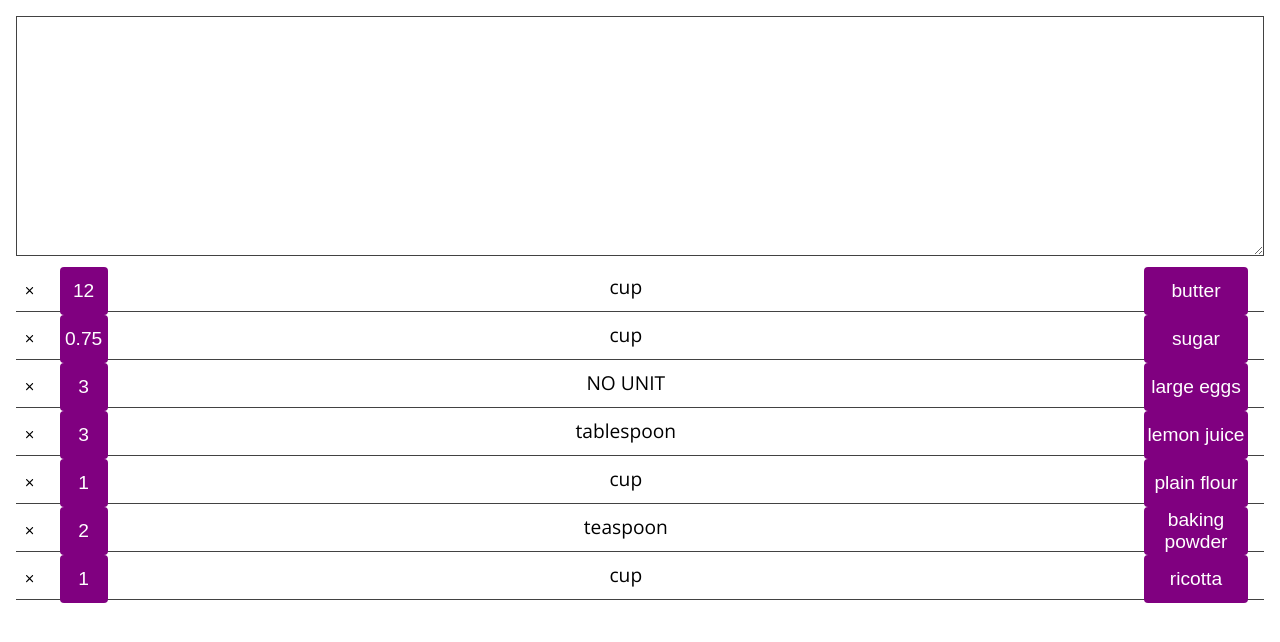
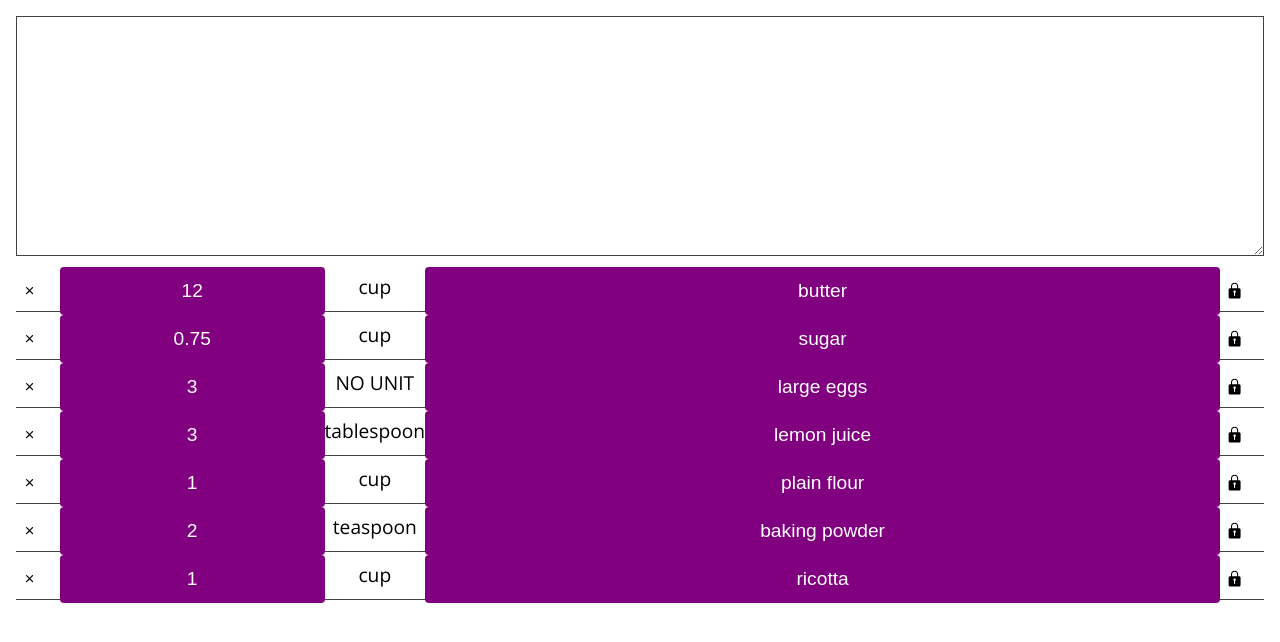
Before and after one commit to Rachanastasia/sliced, a Next.js app in the folder client/: page / in a window 1280 px wide. Shown: the top 642 px of the page. Built offline with nearby package versions, Linux system fonts and the light colour scheme.

Commit message:
adds lock icon

```diff
--- a/client/components/Ingredient.js
+++ b/client/components/Ingredient.js
@@ -1,6 +1,6 @@
 import { forwardRef, useRef } from 'react'
 
-import { ButtonToInput, Dropdown, CloseButton } from './elements'
+import { ButtonToInput, Dropdown, IconButton } from './elements'
 
 import styles from '../styles/modules/Recipe.module.css'
 
@@ -27,7 +27,7 @@ export const Ingredient = forwardRef(function IngredientItem(
   return (
     <li className={styles.ingredient}>
       <div className={styles.close_wrapper}>
-        <CloseButton onClick={handleDeleteIngredient} />
+        <IconButton type="close" onClick={handleDeleteIngredient} />
       </div>
       <div className={styles.ingredient_content}>
         <ButtonToInput
@@ -39,6 +39,7 @@ export const Ingredient = forwardRef(function IngredientItem(
         />
         <Dropdown unit={ingredient.unit} />
         <ButtonToInput text={ingredient.ingredient} ref={ingredientRef} />
+        <IconButton type="lock" disabled />
       </div>
     </li>
   )
--- a/client/components/elements/CloseButton.js
+++ /dev/null
@@ -1,10 +0,0 @@
-import { IoIosClose } from 'react-icons/io'
-import styles from '../../styles/modules/CloseButton.module.css'
-
-export function CloseButton({ onClick }) {
-  return (
-    <button onClick={onClick} className={styles.button}>
-      <IoIosClose />
-    </button>
-  )
-}
--- a/client/components/elements/Dropdown.js
+++ b/client/components/elements/Dropdown.js
@@ -1,10 +1,6 @@
 import styles from '../../styles/modules/ButtonToInput.module.css'
 
 export function Dropdown({ unit }) {
-  // This component should display a dropdown menu
-  // It takes in options for a unit adjustment
-  // For now, it just displays the unit
-
   return (
     <div className={styles.dropdown_wrapper}>
       <p>{unit?.name ?? 'NO UNIT'}</p>
--- /dev/null
+++ b/client/components/elements/IconButton.js
@@ -0,0 +1,17 @@
+import { IoIosClose, IoIosLock, IoIosUnlock } from 'react-icons/io'
+import styles from '../../styles/modules/CloseButton.module.css'
+
+export function IconButton({ type, onClick, disabled = false }) {
+  const types = {
+    close: IoIosClose,
+    lock: IoIosLock,
+    unlock: IoIosUnlock
+  }
+
+  const Icon = types[type]
+  return (
+    <button onClick={onClick} className={styles.button} disabled={disabled}>
+      <Icon />
+    </button>
+  )
+}
--- a/client/components/elements/Input.js
+++ b/client/components/elements/Input.js
@@ -1,6 +1,5 @@
 import { forwardRef } from 'react'
 
 export const Input = forwardRef(function Input({ text, onBlur }, ref) {
-  console.log('THIS IS MY REF', ref.current?.value)
   return <input ref={ref} placeholder={text} onBlur={onBlur} autoFocus />
 })
--- a/client/components/elements/index.js
+++ b/client/components/elements/index.js
@@ -2,4 +2,4 @@ export * from './ButtonToInput'
 export * from './Dropdown'
 export * from './Button'
 export * from './Textarea'
-export * from './CloseButton'
+export * from './IconButton'
--- a/client/styles/modules/ButtonToInput.module.css
+++ b/client/styles/modules/ButtonToInput.module.css
@@ -5,17 +5,21 @@
 }
 
 .label_input {
+  flex: 3;
   width: 6.5rem;
   text-align: center;
 }
 
 .label_input:first-of-type {
+  flex: 1;
   width: 3rem;
 }
 
 .dropdown_wrapper {
-  flex: 2;
   display: flex;
   align-items: center;
   justify-content: center;
+  width: 100px;
+  margin: 0;
+  padding: 0;
 }
```
